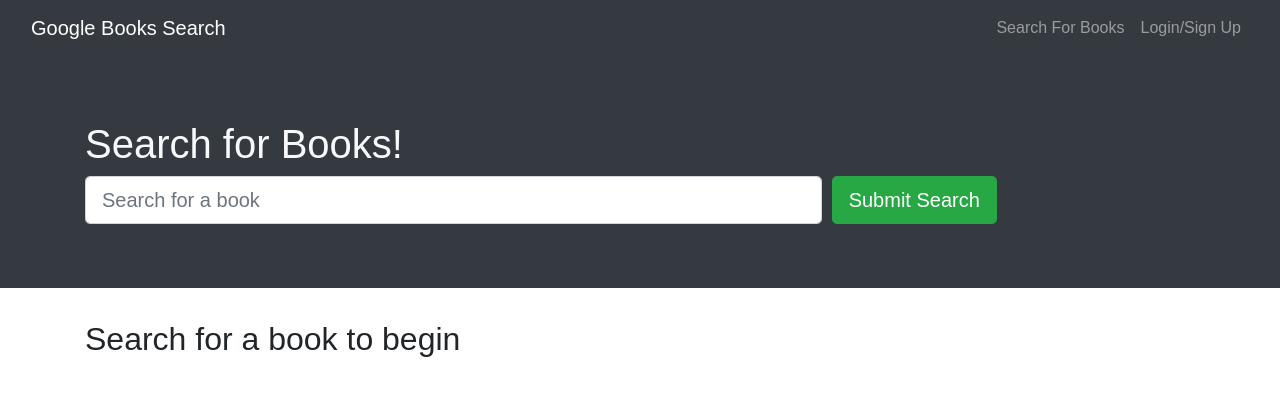
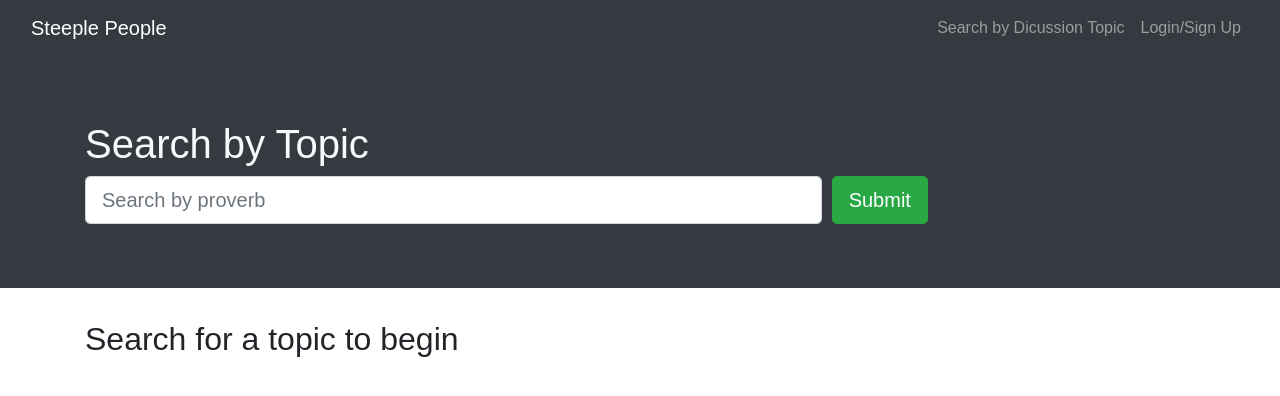
Before and after one commit to Deanda-1/steeple-people, a React (Create React App) app in the folder client/: page / in a window 1280 px wide. Shown: the top 396 px of the page. Built offline with nearby package versions, Linux system fonts and the light colour scheme.

Commit message:
client, ediditn copy. Trying to figure out plan of attack,here.

```diff
--- a/client/src/components/Navbar.js
+++ b/client/src/components/Navbar.js
@@ -15,19 +15,19 @@ const AppNavbar = () => {
       <Navbar bg='dark' variant='dark' expand='lg'>
         <Container fluid>
           <Navbar.Brand as={Link} to='/'>
-            Google Books Search
+            Steeple People
           </Navbar.Brand>
           <Navbar.Toggle aria-controls='navbar' />
           <Navbar.Collapse id='navbar'>
             <Nav className='ml-auto'>
               <Nav.Link as={Link} to='/'>
-                Search For Books
+                Search by Dicussion Topic
               </Nav.Link>
               {/* if user is logged in show saved books and logout */}
               {Auth.loggedIn() ? (
                 <>
                   <Nav.Link as={Link} to='/saved'>
-                    See Your Books
+                    See Your Forums
                   </Nav.Link>
                   <Nav.Link onClick={Auth.logout}>Logout</Nav.Link>
                 </>
--- a/client/src/pages/SearchBooks.js
+++ b/client/src/pages/SearchBooks.js
@@ -88,7 +88,7 @@ const SearchBooks = () => {
     <>
       <Jumbotron fluid className='text-light bg-dark'>
         <Container>
-          <h1>Search for Books!</h1>
+          <h1>Search by Topic</h1>
           <Form onSubmit={handleFormSubmit}>
             <Form.Row>
               <Col xs={12} md={8}>
@@ -98,12 +98,12 @@ const SearchBooks = () => {
                   onChange={(e) => setSearchInput(e.target.value)}
                   type='text'
                   size='lg'
-                  placeholder='Search for a book'
+                  placeholder='Search by proverb'
                 />
               </Col>
               <Col xs={12} md={4}>
                 <Button type='submit' variant='success' size='lg'>
-                  Submit Search
+                  Submit
                 </Button>
               </Col>
             </Form.Row>
@@ -115,7 +115,7 @@ const SearchBooks = () => {
         <h2>
           {searchedBooks.length
             ? `Viewing ${searchedBooks.length} results:`
-            : 'Search for a book to begin'}
+            : 'Search for a topic to begin'}
         </h2>
         <CardColumns>
           {searchedBooks.map((book) => {
```
